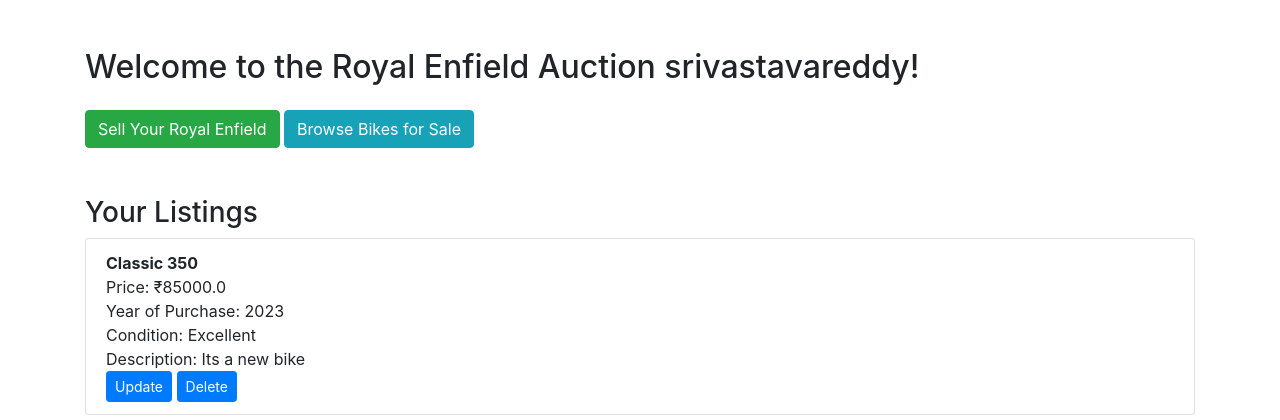
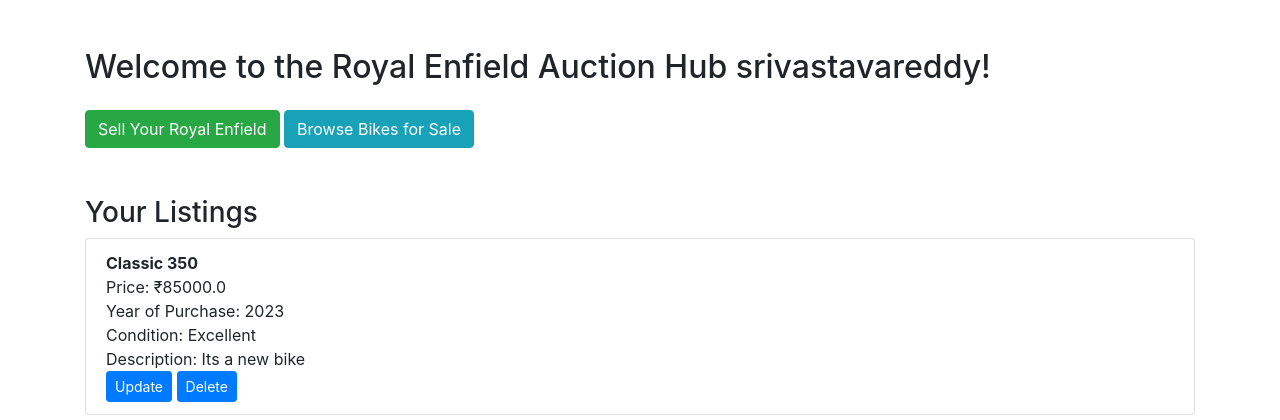
Before and after one commit to SRIVASTAVAREDDY999/RoyalEnfieldAuctionHub, a Flask app: page / in a window 1280 px wide. Shown: the top 420 px of the page. Run offline with Flask 3, Linux system fonts and the light colour scheme; a user stored in the database is signed in; data comes from the database, SQL or seed files in the repository; some libraries are stand-ins or nearby versions.

Commit message:
Update home.html

```diff
--- a/templates/home.html
+++ b/templates/home.html
@@ -8,7 +8,7 @@
 </head>
 <body>
     <div class="container mt-5">
-        <h2>Welcome to the Royal Enfield Auction  {{ username }}!</h2>
+        <h2>Welcome to the Royal Enfield Auction Hub {{ username }}!</h2>
 
         <div class="mt-4">
             <a href="{{ url_for('sell') }}" class="btn btn-success">Sell Your Royal Enfield</a>
```
